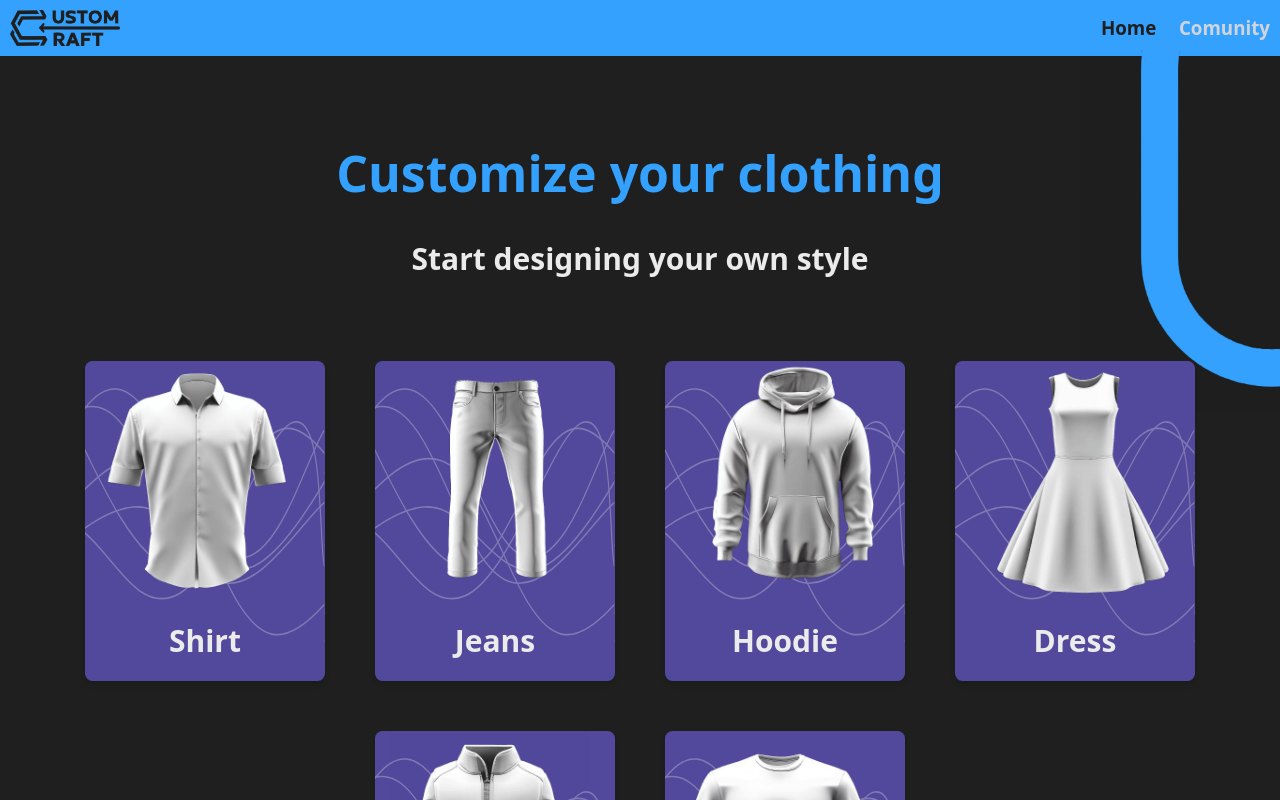
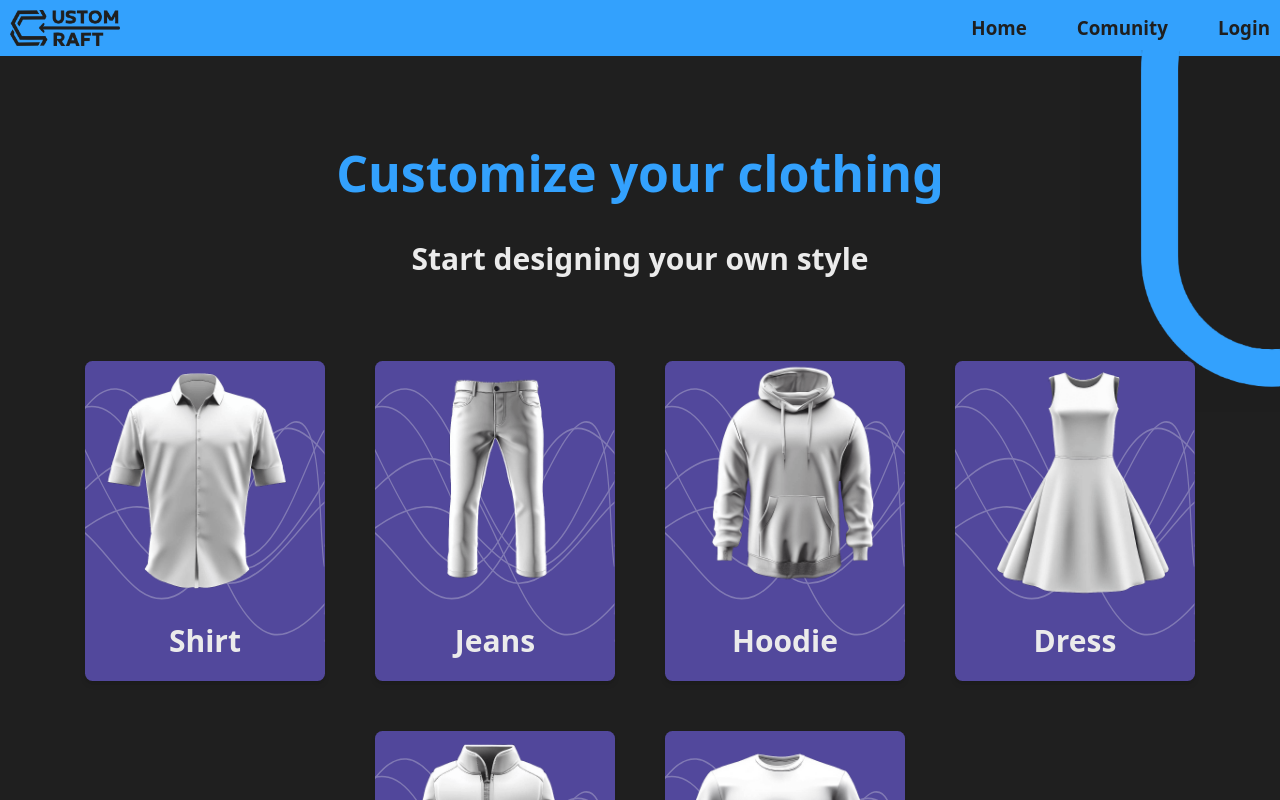
Before and after one commit to fedeMaidana/Proyecto_Final, a React (Vite) app in the folder Client/: page /home in a window 1280 px wide. Shown: the top 800 px of the page. Built offline with nearby package versions, Linux system fonts and the light colour scheme; no server answers.

Commit message:
Agregue la ruta Login a la Nav

```diff
--- a/Client/src/components/Nav.jsx
+++ b/Client/src/components/Nav.jsx
@@ -13,22 +13,30 @@ export function Nav() {
               className="w-[11rem] cursor-pointer"
             />
           </Link>
-          <ul className="flex space-x-4">
+          <ul className="flex space-x-20">
             <li>
               <Link
                 to="/home"
                 className="text-principal-black text-3xl transition duration-300 ease-in-out hover:bg-blue-600 hover:text-gray-300 rounded"
               >
-                <p className='font-bold pr-5'>Home</p>
+                <p className='font-bold'>Home</p>
 
               </Link>
             </li>
             <li>
               <Link
                 to="/community"
-                className="text-gray-300 text-3xl transition duration-300 ease-in-out hover:bg-blue-600 hover:text-gray-300 rounded"
+                className="text-principal-black text-3xl transition duration-300 ease-in-out hover:bg-blue-600 hover:text-gray-300 rounded"
               >
                 <p  className='font-bold'>Comunity</p>
+              </Link>
+            </li>
+            <li>
+              <Link
+                to="/login"
+                className="text-principal-black text-3xl transition duration-300 ease-in-out hover:bg-blue-600 hover:text-gray-300 rounded"
+              >
+                <p  className='font-bold'>Login</p>
               </Link>
             </li>
           </ul>
```
